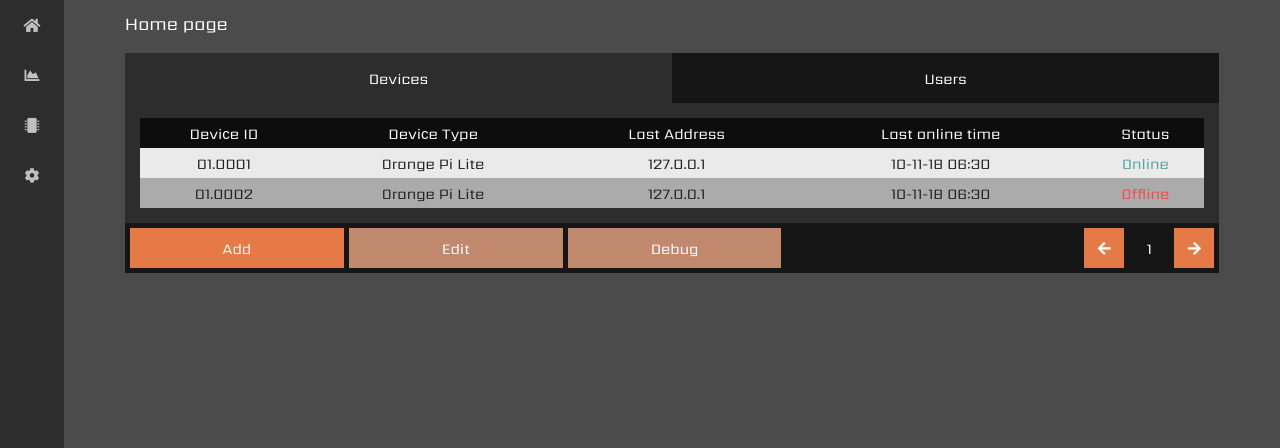
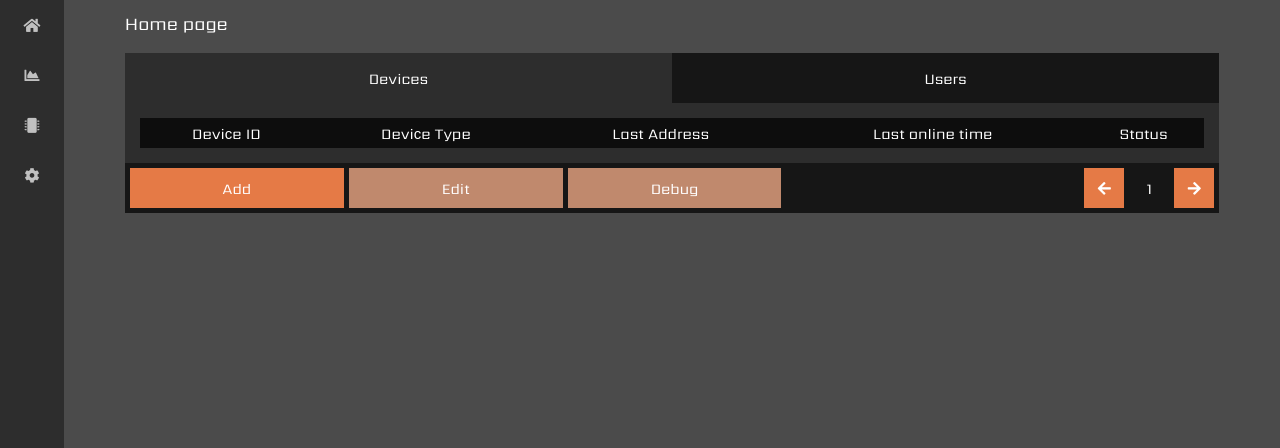
Before and after one commit to VizanArkonin/OrangeTree, a Flask app: template server/templates/general/index.html in a window 1280 px wide. Shown: the part 50-498 px from the top of the page. Run offline with Flask 2, Linux system fonts and the light colour scheme; the template is opened without the code that fills it, so the values that code supplies are empty; the visitor is signed in with stand-in values (Sample User, id 1); data comes from the database, SQL or seed files in the repository.

Commit message:
- Created functions for updating the device table, user table;

```diff
--- a/server/static/js/index/home_page_modal_windows.js
+++ b/server/static/js/index/home_page_modal_windows.js
@@ -13,11 +13,24 @@ const MODAL_USER = "#modal_user";
 
 const DISPLAY_BLOCK = {"display":"block"};
 
+let rowSelected = false; // A helper variable to track the status of a row
+let activeRow;
+
+// Function to select a row
+function rowSelection () {
+    $(TABLE_ROW).click(function () {
+        activeRow = $(this);
+        $(TABLE_ROW).removeClass("row-active");
+        activeRow.addClass("row-active");
+        $('[data-modal="edit"]').addClass("btn-active");
+        $('[data-modal="debug"]').addClass("btn-active");
+        rowSelected = true;
+    });
+}
+
 $(document).ready(function () {
 
     let setTime = 500; // Set the delay time for the animation to work
-    let rowSelected = false; // A helper variable to track the status of a row
-    let activeRow;
 
     // Animation when opening a modal window
     function openModalAnimation () {
@@ -101,16 +114,6 @@ $(document).ready(function () {
        $('[id *= btn_modal]').css(DISPLAY_NONE);
     });
 
-    // Function to select a row
-    $(TABLE_ROW).click(function () {
-        activeRow = $(this);
-        $(TABLE_ROW).removeClass("row-active");
-        activeRow.addClass("row-active");
-        $('[data-modal="edit"]').addClass("btn-active");
-        $('[data-modal="debug"]').addClass("btn-active");
-        rowSelected = true;
-    });
-
     // Function to reset row status
     $(document).mouseup(function (e) {
         let element = $(".table-main-container");
@@ -121,13 +124,4 @@ $(document).ready(function () {
             rowSelected = false;
         }
     });
-    //
-    // // Function for filling in input forms (device editing)
-    // function fillingFormDevice () {
-    //
-    // }
-    // // Function for filling in input forms (users editing)
-    // function fillingFormUsers () {
-    //
-    // }
 });
--- a/server/static/js/index/home_page_processing.js
+++ b/server/static/js/index/home_page_processing.js
@@ -1,18 +1,81 @@
-sendJSONRequest("/home/getDevicesList", null, RequestMethod.GET, drawTableDevices, debug_callback, process_failures);
+const TABLE_USERS = '#table_users';
+const TABLE_DEVICES = '#table_device';
+let renderTableDelay = 100;
 
+// Callback function, called on success, for reading device data
 function drawTableDevices (data) {
-    for (let i = 0; i < data.devices.length; i++){
-        renderRowDevice(data.devices[i]);
+    for (let i = 0; i < data.devices.length; i++) {
+        drawRowDevice(data.devices[i]);
     }
 }
 
-function renderRowDevice (rowDataDevice) {
-    let row = $('<tr class="table-row">');
+// The function of drawing the rows of the table of devices
+function drawRowDevice (rowDataDevice) {
+    let row = $('<tr class="table-row table-remove-row-device">');
 
-    $('#table_device').append(row);
+    $(TABLE_DEVICES).append(row);
+    row.append($("<input data-device-id type=\"hidden\">").val(rowDataDevice.id));
     row.append($("<td data-device-type-id>" + rowDataDevice.device_id + "</td>"));
     row.append($("<td data-device-type>" + rowDataDevice.device_type + "</td>"));
     row.append($("<td data-device-last-address>" + rowDataDevice.last_address + "</td>"));
     row.append($("<td data-device-last-online>" + rowDataDevice.last_connected_at + "</td>"));
     row.append($("<td data-device-status>" + rowDataDevice.online + "</td>"));
 }
+
+// Callback function, called on success, for reading users data
+function drawTableUsers (data) {
+    for (let i = 0; i < data.users.length ; i++) {
+        drawRowUsers(data.users[i]);
+    }
+}
+
+// The function of drawing user table rows
+function drawRowUsers(rowDataUsers) {
+    let row = $('<tr class="table-row table-remove-row-user">');
+
+    $(TABLE_USERS).append(row);
+    row.append($("<input data-user-id type=\"hidden\">").val(rowDataUsers.id));
+    row.append($("<td data-user-name>" + rowDataUsers.first_name + " " + rowDataUsers.last_name + "</td>"));
+    row.append($("<td data-user-email>" + rowDataUsers.email + "</td>"));
+    row.append($("<td data-user-last-login>" + rowDataUsers.last_login_at + "</td>"));
+    row.append($("<td data-user-enabled>" + rowDataUsers.active + "</td>"));
+}
+
+// Cleaning the device table
+function removeTableDevices () {
+    $(".table-remove-row-device").empty();
+}
+
+// Clearing the user table
+function removeTableUsers () {
+    $(".table-remove-row-user").empty();
+}
+
+
+function renderTableDevices () {
+    removeTableDevices();
+    sendJSONRequest("/home/getDevicesList", null, RequestMethod.GET, drawTableDevices, debug_callback, process_failures);
+    setTimeout(function () {
+        rowSelection();
+    },renderTableDelay);
+}
+
+function renderTableUsers () {
+    removeTableUsers();
+    sendJSONRequest("/home/getUsersList", null, RequestMethod.GET, drawTableUsers, debug_callback, process_failures);
+    setTimeout(function () {
+        rowSelection();
+    },renderTableDelay);
+}
+
+$(document).ready(function () {
+
+    renderTableUsers();
+    renderTableDevices();
+
+    setInterval(function () {
+        renderTableUsers();
+        renderTableDevices();
+    }, 60000);
+
+});
--- a/server/templates/general/index.html
+++ b/server/templates/general/index.html
@@ -2,9 +2,9 @@
 
 {% block head %}
 {{ super() }}
+<script src="/js/index/home_page_processing.js"></script>
 <script src="/js/index/home_page_table_tab.js"></script>
 <script src="/js/index/home_page_modal_windows.js"></script>
-<script src="/js/index/home_page_processing.js"></script>
 {% endblock %}
 
 {% block content %}
@@ -20,28 +20,13 @@
                 <button class="tab-link tab-link-users">Users</button>
             </div>
             <div class="tab-content devices">
-                <table id="table_device" class="table-container">
+                <table id="table_device" class="table-container table-device">
                     <tr>
                         <th>Deviсe ID</th>
                         <th>Deviсe Type</th>
                         <th>Last Address</th>
                         <th>Last online time</th>
                         <th>Status</th>
-                    </tr>
-                    <tr class="table-row">
-                        <input data-device-id type="hidden" value="">
-                        <td data-device-type-id>01.0001</td>
-                        <td data-device-type>Orange Pi Lite</td>
-                        <td data-device-last-address>127.0.0.1</td>
-                        <td data-device-last-online>10-11-18 06:30</td>
-                        <td data-device-status class="online">Online</td>
-                    </tr>
-                    <tr class="table-row">
-                        <td data-device-type-id>01.0002</td>
-                        <td data-device-type>Orange Pi Lite</td>
-                        <td data-device-last-address>127.0.0.1</td>
-                        <td data-device-last-online>10-11-18 06:30</td>
-                        <td data-device-status class="offline">Offline</td>
                     </tr>
                 </table>
             </div>
@@ -52,20 +37,6 @@
                         <th>User email</th>
                         <th>Last login</th>
                         <th>Enabled</th>
-                    </tr>
-                    <tr class="table-row">
-                        <input data-user-id type="hidden" value="">
-                        <td data-user-name>Anonimus</td>
-                        <td data-user-email>some@mail.com</td>
-                        <td data-user-last-login>10-11-18 06:30</td>
-                        <td data-user-enabled class="online">Yes</td>
-                    </tr>
-                    <tr class="table-row">
-                        <input data-user-id type="hidden" value="">
-                        <td data-user-name>Anonimus</td>
-                        <td data-user-email>some@mail.com</td>
-                        <td data-user-last-login>10-11-18 06:30</td>
-                        <td data-user-enabled class="offline">No</td>
                     </tr>
                 </table>
             </div>
```
